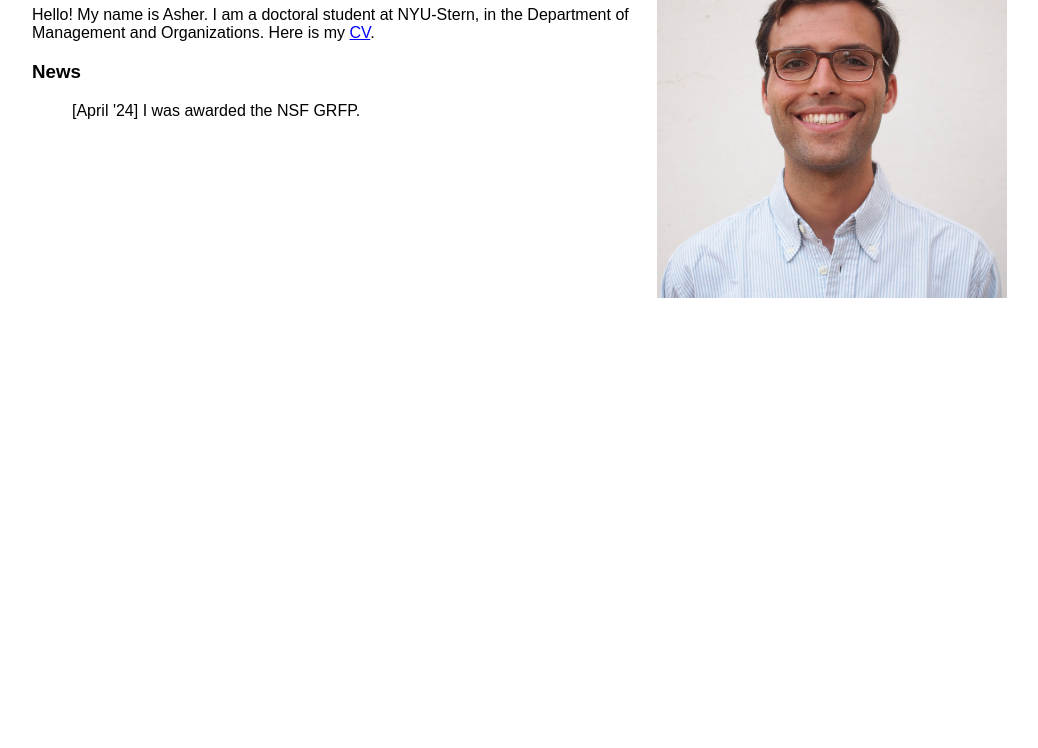
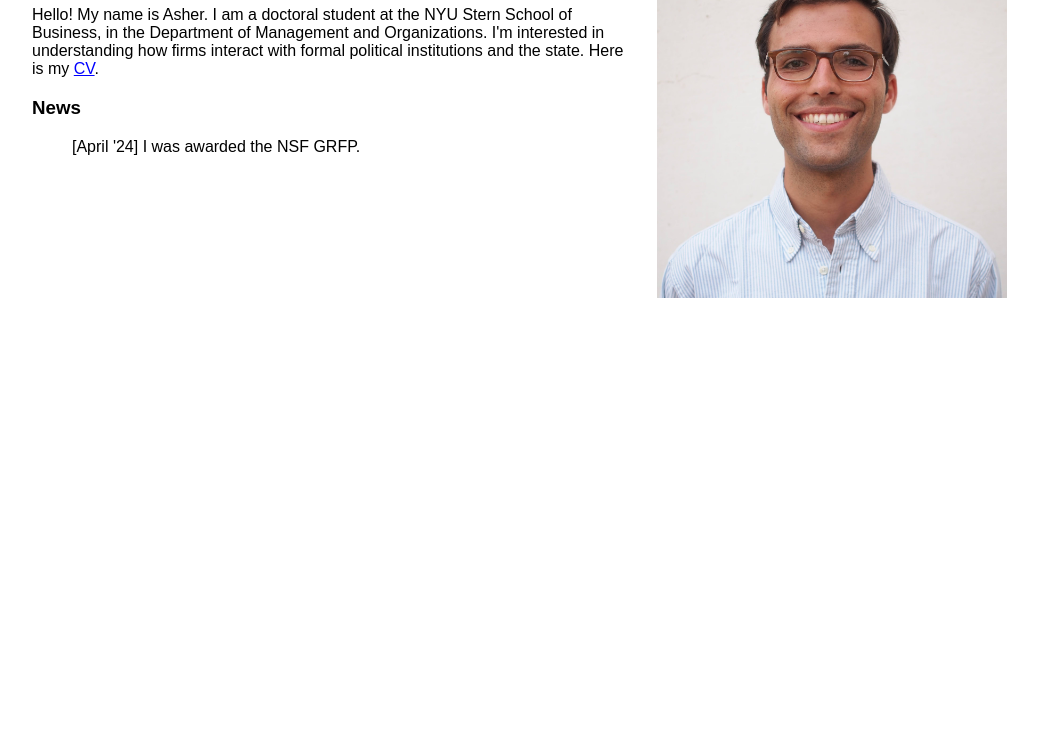
Before and after one commit to alasday/site, a plain HTML site: page index.html in a window 1280 px wide. Shown: the part 102-850 px from the top of the page, without its empty margins (76-1114 px from the left). Drawn offline with Linux system fonts and the light colour scheme.

Commit message:
Update index.html -- added some minor description of who I am

```diff
--- a/index.html
+++ b/index.html
@@ -10,7 +10,7 @@
 
 <h1>Asher Lasday</h1>
 
-<p>Hello! My name is Asher. I am a doctoral student at NYU-Stern, in the Department of Management and Organizations. Here is my <a href="CV.pdf">CV</a>.
+<p>Hello! My name is Asher. I am a doctoral student at the NYU Stern School of Business, in the Department of Management and Organizations. I'm interested in understanding how firms interact with formal political institutions and the state. Here is my <a href="CV.pdf">CV</a>.
 
 <h3>News</h3>
 <dd>[April '24] I was awarded the NSF GRFP.</dd>
```
